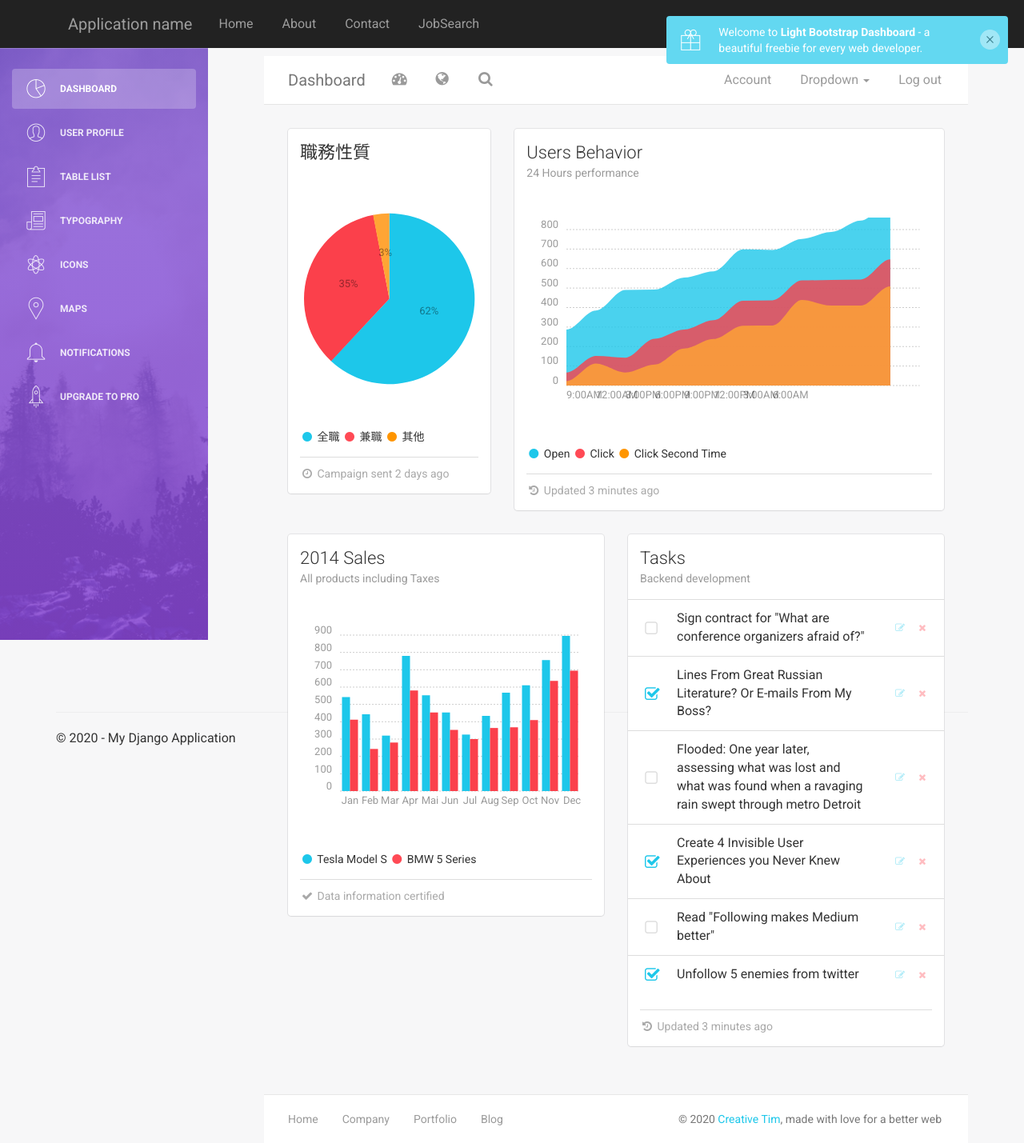
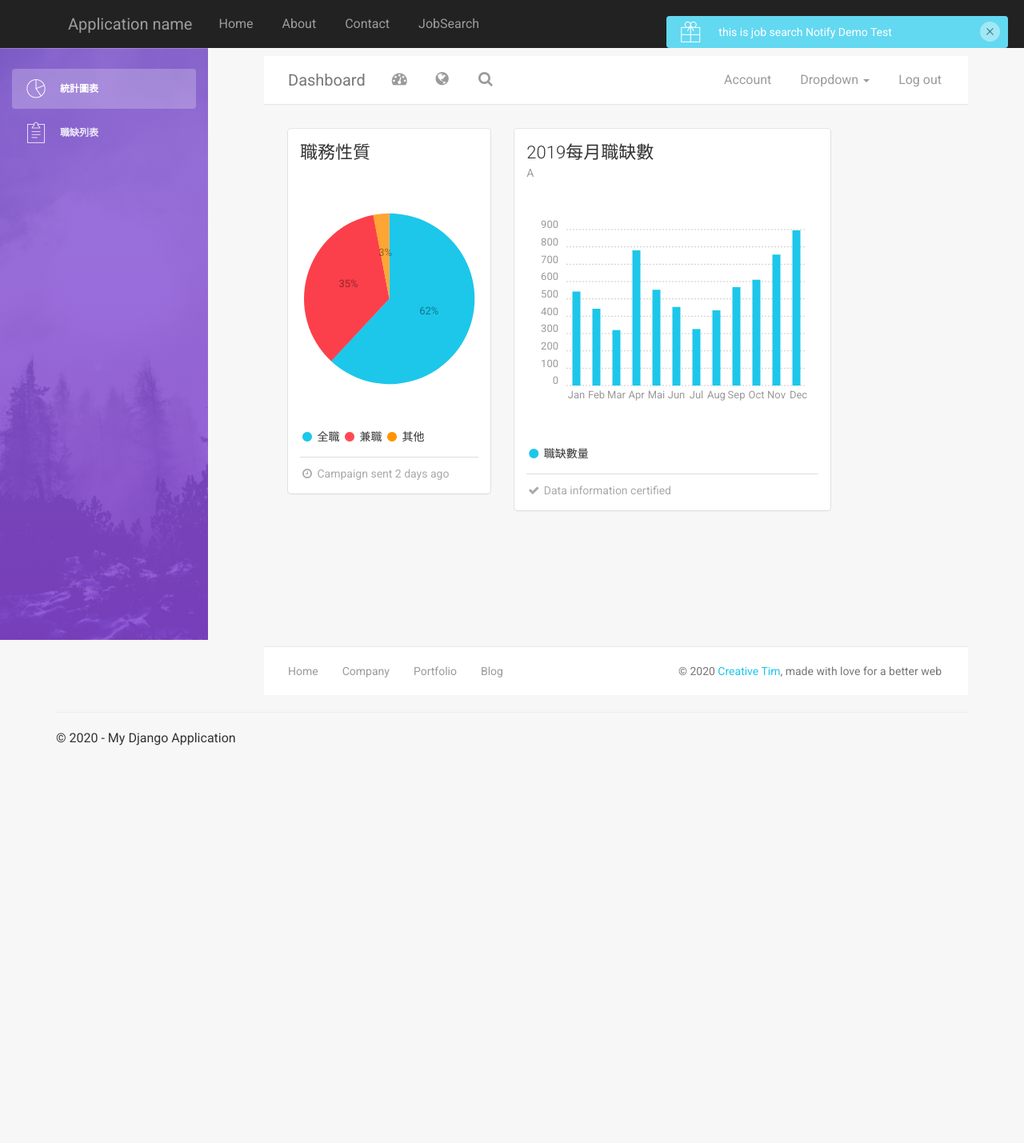
Before and after one commit to KyleZion/DjangoWebCrawal, a Django app: page /about/ in a window 1280 px wide. Shown: the whole page at 80% size. After the commit the page ends 932 px from the top, so only its background shows below. Run offline with Django 3.2, Linux system fonts and the light colour scheme; some libraries are stand-ins or nearby versions.

Commit message:
二版微調，尚無後端

```diff
--- a/DjangoWebCrawal/app/static/app/scripts/demo.js
+++ b/DjangoWebCrawal/app/static/app/scripts/demo.js
@@ -172,7 +172,7 @@ demo = {
           labels: ['Jan', 'Feb', 'Mar', 'Apr', 'Mai', 'Jun', 'Jul', 'Aug', 'Sep', 'Oct', 'Nov', 'Dec'],
           series: [
             [542, 443, 320, 780, 553, 453, 326, 434, 568, 610, 756, 895],
-            [412, 243, 280, 580, 453, 353, 300, 364, 368, 410, 636, 695]
+            //[412, 243, 280, 580, 453, 353, 300, 364, 368, 410, 636, 695]
           ]
         };
 
@@ -247,7 +247,7 @@ demo = {
 
     	$.notify({
         	icon: "pe-7s-gift",
-        	message: "Welcome to <b>Light Bootstrap Dashboard</b> - a beautiful freebie for every web developer."
+        	message: "this is job search Notify Demo Test"
 
         },{
             type: type[color],
--- a/DjangoWebCrawal/app/templates/app/JobSearch.html
+++ b/DjangoWebCrawal/app/templates/app/JobSearch.html
@@ -25,22 +25,22 @@
                 <li class="active">
                     <a href="dashboard.html">
                         <i class="pe-7s-graph"></i>
-                        <p>Dashboard</p>
+                        <p>統計圖表</p>
                     </a>
                 </li>
-                <li>
+                <!--<li>
                     <a href="user.html">
                         <i class="pe-7s-user"></i>
                         <p>User Profile</p>
                     </a>
-                </li>
+                </li>-->
                 <li>
                     <a href="table.html">
                         <i class="pe-7s-note2"></i>
-                        <p>Table List</p>
+                        <p>職缺列表</p>
                     </a>
                 </li>
-                <li>
+                <!--<li>
                     <a href="typography.html">
                         <i class="pe-7s-news-paper"></i>
                         <p>Typography</p>
@@ -69,7 +69,7 @@
                         <i class="pe-7s-rocket"></i>
                         <p>Upgrade to PRO</p>
                     </a>
-                </li>
+                </li>-->
             </ul>
     	</div>
     </div>
@@ -183,7 +183,7 @@
                         </div>
                     </div>
 
-                    <div class="col-md-8">
+                    <!--<div class="col-md-8">
                         <div class="card">
                             <div class="header">
                                 <h4 class="title">Users Behavior</h4>
@@ -204,24 +204,46 @@
                                 </div>
                             </div>
                         </div>
-                    </div>
-                </div>
-
-
-
-                <div class="row">
+                    </div>-->
                     <div class="col-md-6">
                         <div class="card ">
                             <div class="header">
-                                <h4 class="title">2014 Sales</h4>
-                                <p class="category">All products including Taxes</p>
+                                <h4 class="title">2019每月職缺數</h4>
+                                <p class="category">A</p>
                             </div>
                             <div class="content">
                                 <div id="chartActivity" class="ct-chart"></div>
 
                                 <div class="footer">
                                     <div class="legend">
-                                        <i class="fa fa-circle text-info"></i> Tesla Model S
+                                        <i class="fa fa-circle text-info"></i> 職缺數量
+                                        <!--<i class="fa fa-circle text-danger"></i> BMW 5 Series-->
+                                    </div>
+                                    <hr>
+                                    <div class="stats">
+                                        <i class="fa fa-check"></i> Data information certified
+                                    </div>
+                                </div>
+                            </div>
+                        </div>
+                    </div>
+                </div>
+
+
+
+                <!--<div class="row">
+                    <div class="col-md-6">
+                        <div class="card ">
+                            <div class="header">
+                                <h4 class="title">2019每月職缺數</h4>
+                                <p class="category">A</p>
+                            </div>
+                            <div class="content">
+                                <div id="chartActivity" class="ct-chart"></div>
+
+                                <div class="footer">
+                                    <div class="legend">
+                                        <i class="fa fa-circle text-info"></i> 職缺數量
                                         <i class="fa fa-circle text-danger"></i> BMW 5 Series
                                     </div>
                                     <hr>
@@ -359,7 +381,7 @@
                             </div>
                         </div>
                     </div>
-                </div>
+                </div>-->
             </div>
         </div>
 
--- a/DjangoWebCrawal/app/templates/app/layout.html
+++ b/DjangoWebCrawal/app/templates/app/layout.html
@@ -69,7 +69,7 @@
 
         	$.notify({
             	icon: 'pe-7s-gift',
-            	message: "Welcome to <b>Light Bootstrap Dashboard</b> - a beautiful freebie for every web developer."
+            	message: "this is job search Notify Demo Test"
 
             },{
                 type: 'info',
```
